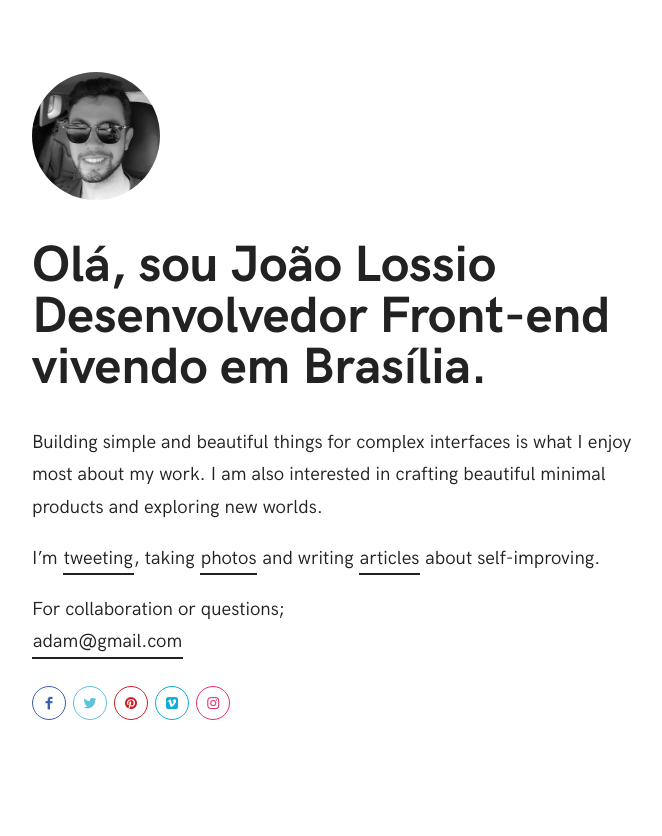
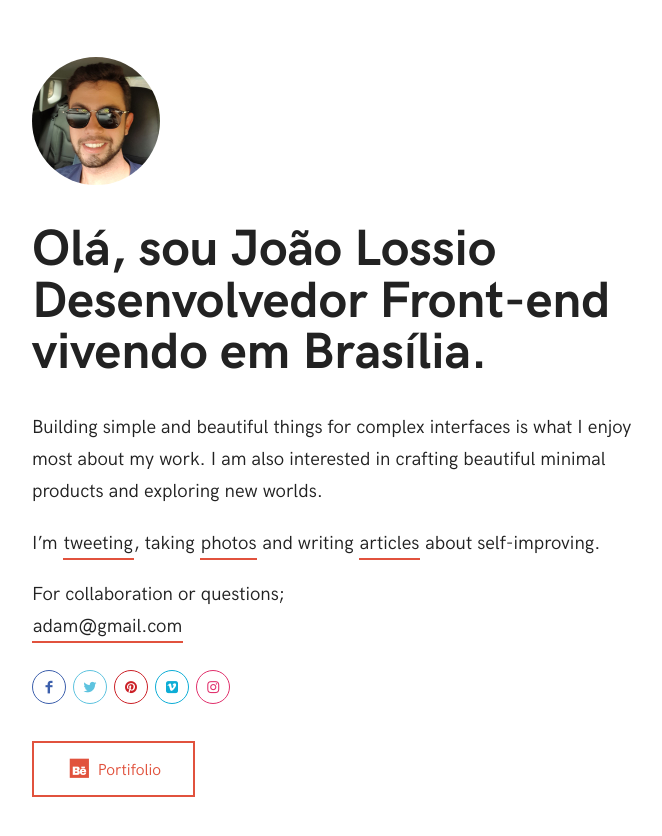
Before and after one commit to joaocarloslossio/joaocarloslossio.github.io, a plain HTML site: page index.html in a window 1280 px wide. Shown: the whole page, without its empty margins (288-950 px from the left). Before the commit the page ends 800 px from the top, so only its background shows below. Drawn offline with Linux system fonts and the light colour scheme.

Commit message:
Atualizacao site
incluir foto e mudar textos e links

```diff
--- a/index.html
+++ b/index.html
@@ -3,8 +3,8 @@
 <head>
 
 	<meta charset="utf-8">
-    <meta name="description" content="LazyGuy Landing Page" />
-    <meta name="author" content="Pixelwars">
+    <meta name="description" content="Portifolio João Lossio" />
+    <meta name="author" content="João Lossio">
     <meta name="viewport" content="width=device-width, initial-scale=1, maximum-scale=1">
 
     <title>João Carlos Lossio</title>
@@ -32,7 +32,7 @@
         <div class="content">
 
             <!-- PROFILE IMAGE -->
-            <img class="profile-image rounded" src="images/perfilbw3.jpg" alt="profile image of Adam"/>
+            <img class="profile-image rounded" src="images/perfil4.jpg" alt="profile image of Adam"/>
 
             <!-- TITLE -->
             <h1>
@@ -46,13 +46,14 @@
             <p>Building simple and beautiful things for complex interfaces is what I enjoy most about my work. I am also interested in crafting beautiful minimal products and exploring new worlds.</p>
 
             <p>
-              I’m <a class="link-1" href="https://twitter.com/pixelwarsdesign" target="_blank">tweeting</a>, taking
-              <a class="link-1" href="https://www.instagram.com/pixelwarsdesign/" target="_blank">photos</a> and writing
-              <a class="link-1" href="https://medium.com/@joulee" target="_blank">articles</a> about self-improving.
+              I’m <a class="link-1 tango" href="https://twitter.com/pixelwarsdesign" target="_blank">tweeting</a>, taking
+              <a class="link-1 tango" href="https://www.instagram.com/pixelwarsdesign/" target="_blank">photos</a> and writing
+              <a class="link-1 tango" href="https://medium.com/@joulee" target="_blank">articles</a> about self-improving.
             </p>
 
             <p>For collaboration or questions; <br>
-            <a class="link-2" href="mailto:adam@gmail.com">adam@gmail.com</a></p>
+            <a class="link-2 tango" href="mailto:adam@gmail.com">adam@gmail.com</a></p>
+
 
             <p>
             	<a class="social-link facebook" href="#"></a>
@@ -61,6 +62,8 @@
                 <a class="social-link vimeo" href="#"></a>
                 <a class="social-link instagram" href="#"></a>
             </p>
+
+            <a class="button tango" target="_blank" href="https://www.behance.net/joaolossio"><i class="icon-behance"></i>Portifolio</a>
 
             <!-- DESCRIPTION -->
 
```
Also changed, not shown: images/perfil2.jpg (deleted), images/perfil3.jpg (deleted), images/perfil4.jpg (added), images/perfilbw.jpg (deleted), images/perfilbw2.jpg (deleted), 1 other file.
